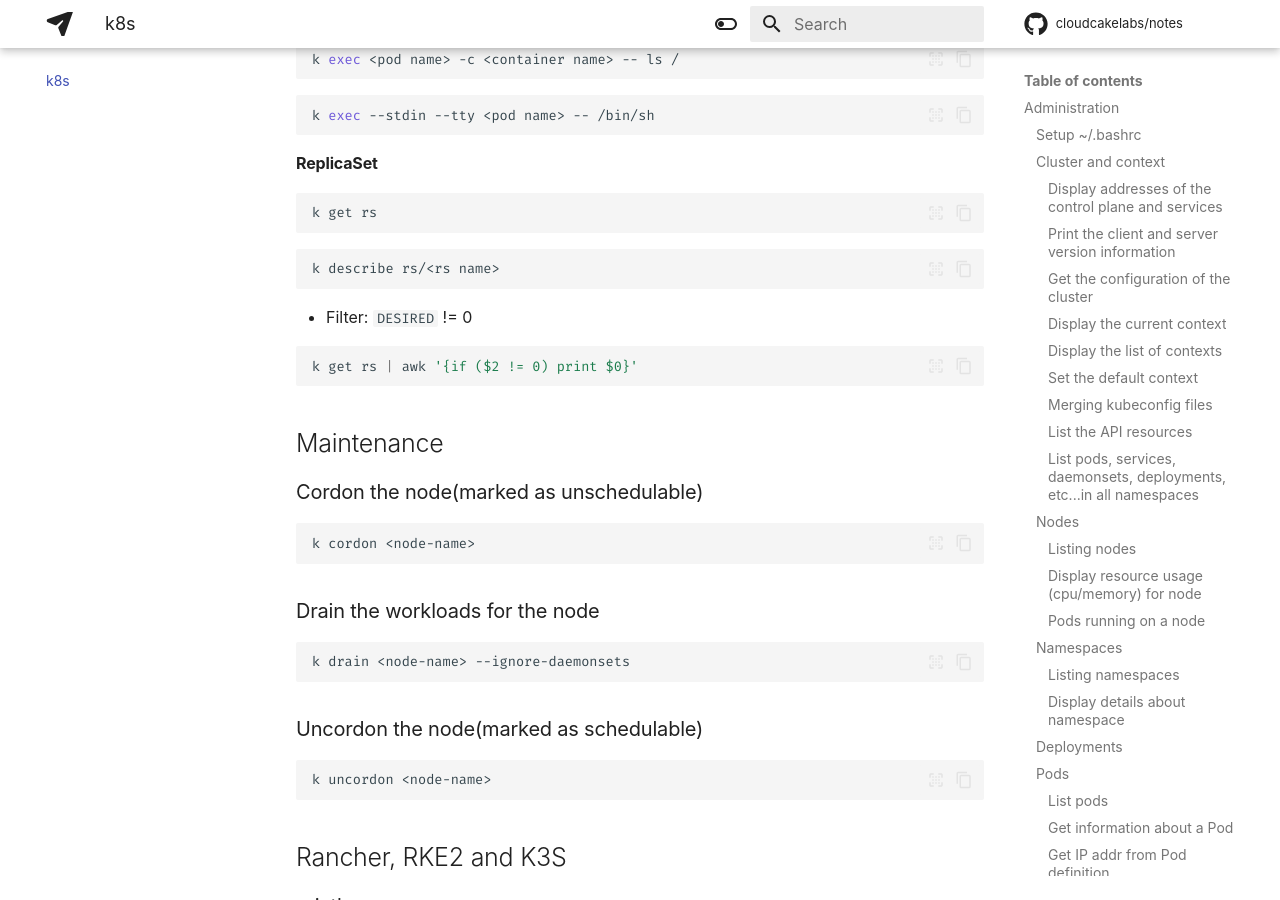
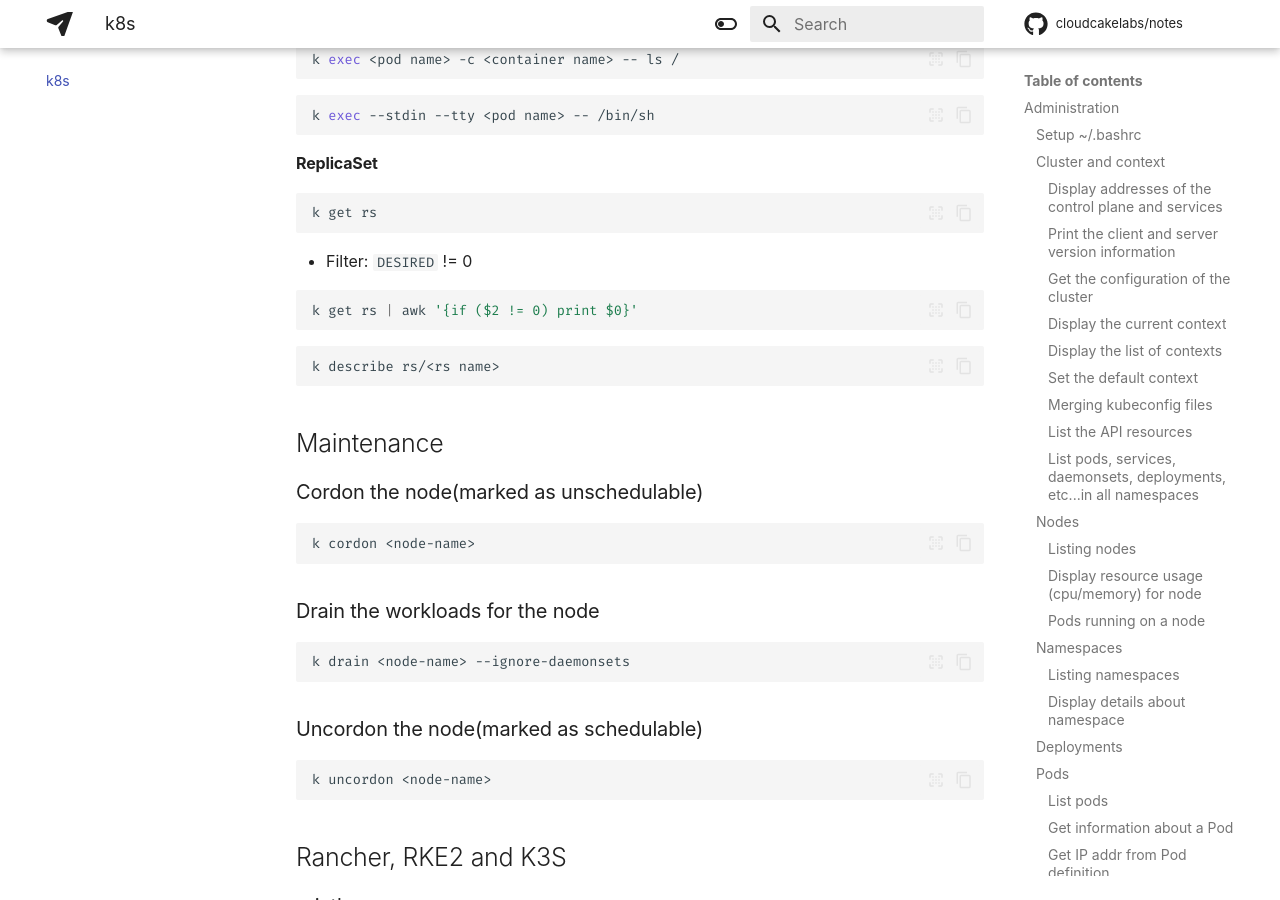
Before and after one commit to cloudcakelabs/notes, an MkDocs documentation site: the page built from docs/k8s.md, in a window 1280 px wide and 900 px high, scrolled down 3744 px. Built offline with MkDocs 1.6.1 and Material for MkDocs 9.7.7, drawn with Linux system fonts in a browser that asks for light colours; some web fonts are replaced; comment, search, counter and statistics services are not loaded.

Commit message:
Update notes.

````diff
--- a/docs/k8s.md
+++ b/docs/k8s.md
@@ -228,15 +228,16 @@ k exec --stdin --tty <pod name> -- /bin/sh
 k get rs
 ```
 
-```sh
-k describe rs/<rs name>
-```
-
 - Filter: `DESIRED` != 0
 
 ```sh
 k get rs | awk '{if ($2 != 0) print $0}'
 ```
+
+```sh
+k describe rs/<rs name>
+```
+
 
 ## Maintenance
 
````
